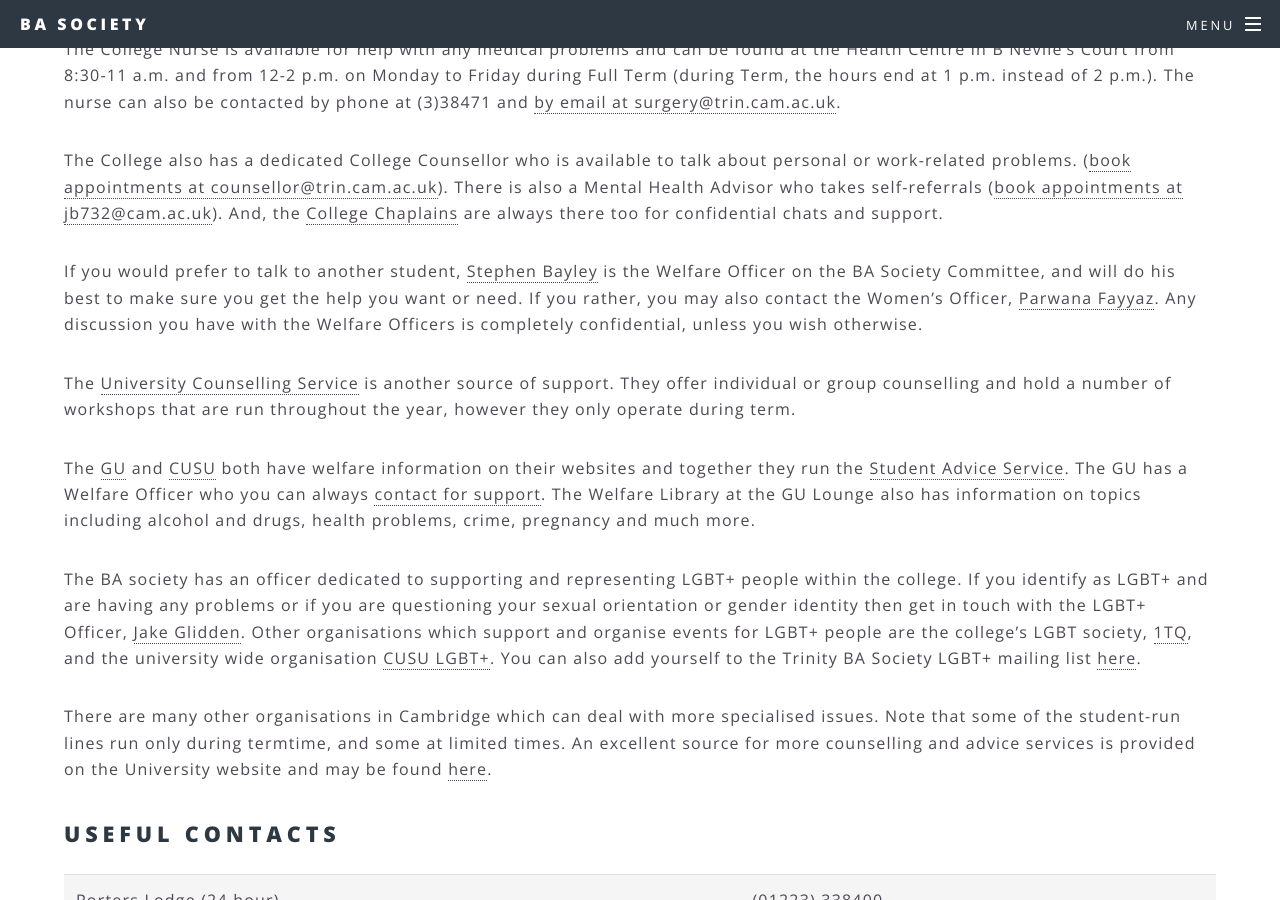
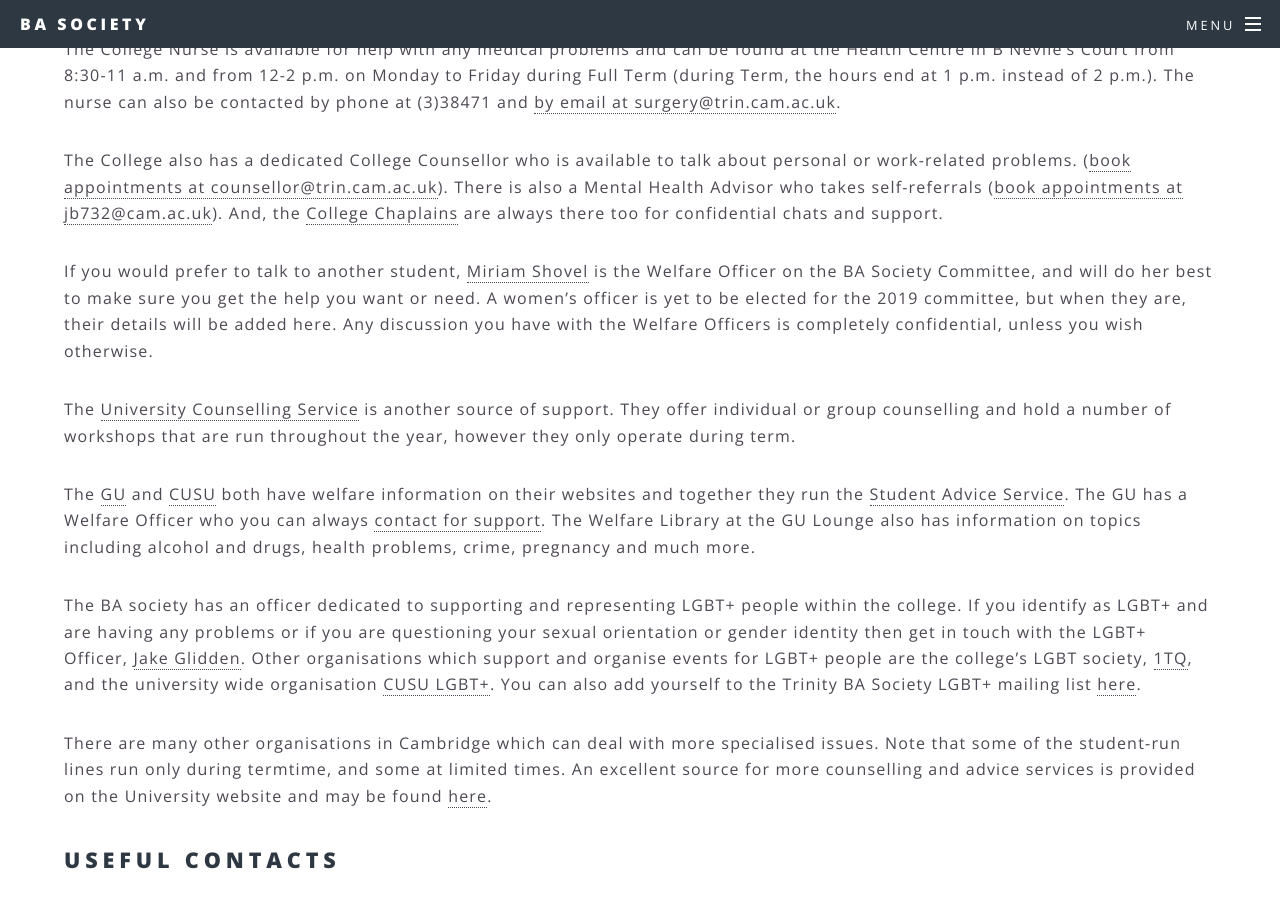
Before and after one commit to TrinityBASociety/trinitybasociety.github.io, a Jekyll site: the page built from welfare/index.md, in a window 1280 px wide and 900 px high, scrolled down 681 px. Built offline with Jekyll 4.4.1, drawn with Linux system fonts in a browser that asks for light colours.

Commit message:
updated welfare details

```diff
--- a/welfare/index.md
+++ b/welfare/index.md
@@ -22,7 +22,7 @@
 
 The College also has a dedicated College Counsellor who is available to talk about personal or work-related problems. ([book appointments at counsellor@trin.cam.ac.uk](mailto:counsellor@trin.cam.ac.uk)). There is also a Mental Health Advisor who takes self-referrals ([book appointments at jb732@cam.ac.uk](mailto:jb732@cam.ac.uk)). And, the [College Chaplains](http://trinitycollegechapel.com/whos-who/) are always there too for confidential chats and support.
 
-If you would prefer to talk to another student, [Stephen Bayley](mailto:ba.welfare@trin.cam.ac.uk) is the Welfare Officer on the BA Society Committee, and will do his best to make sure you get the help you want or need. If you rather, you may also contact the Women's Officer, [Parwana Fayyaz](mailto:ba.women@trin.cam.ac.uk). Any discussion you have with the Welfare Officers is completely confidential, unless you wish otherwise.
+If you would prefer to talk to another student, [Miriam Shovel](mailto:ba.welfare@trin.cam.ac.uk) is the Welfare Officer on the BA Society Committee, and will do her best to make sure you get the help you want or need. A women's officer is yet to be elected for the 2019 committee, but when they are, their details will be added here. Any discussion you have with the Welfare Officers is completely confidential, unless you wish otherwise.
 
 The [University Counselling Service](http://www.counselling.cam.ac.uk/) is another source of support. They offer individual or group counselling and hold a number of workshops that are run throughout the year, however they only operate during term.
 
```
